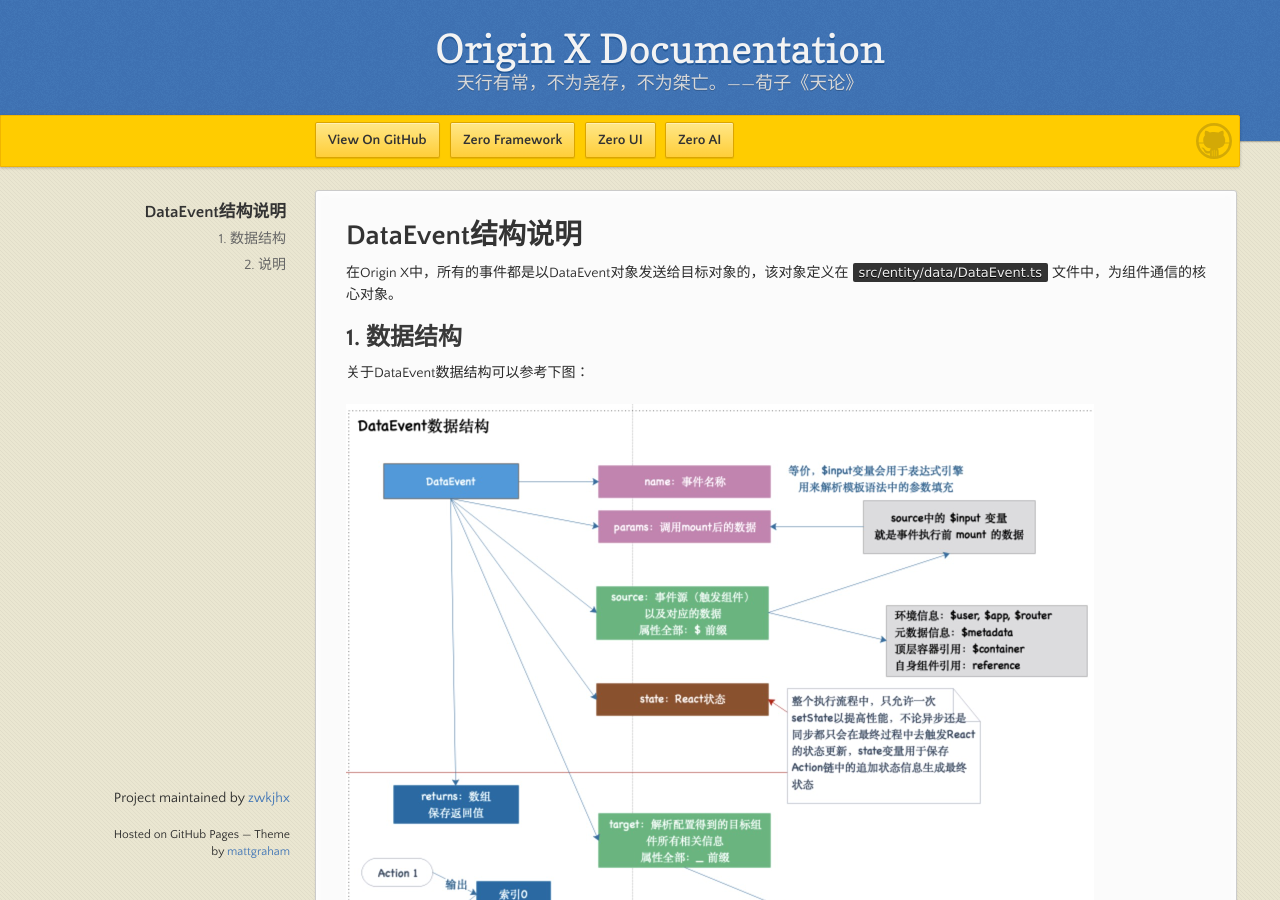
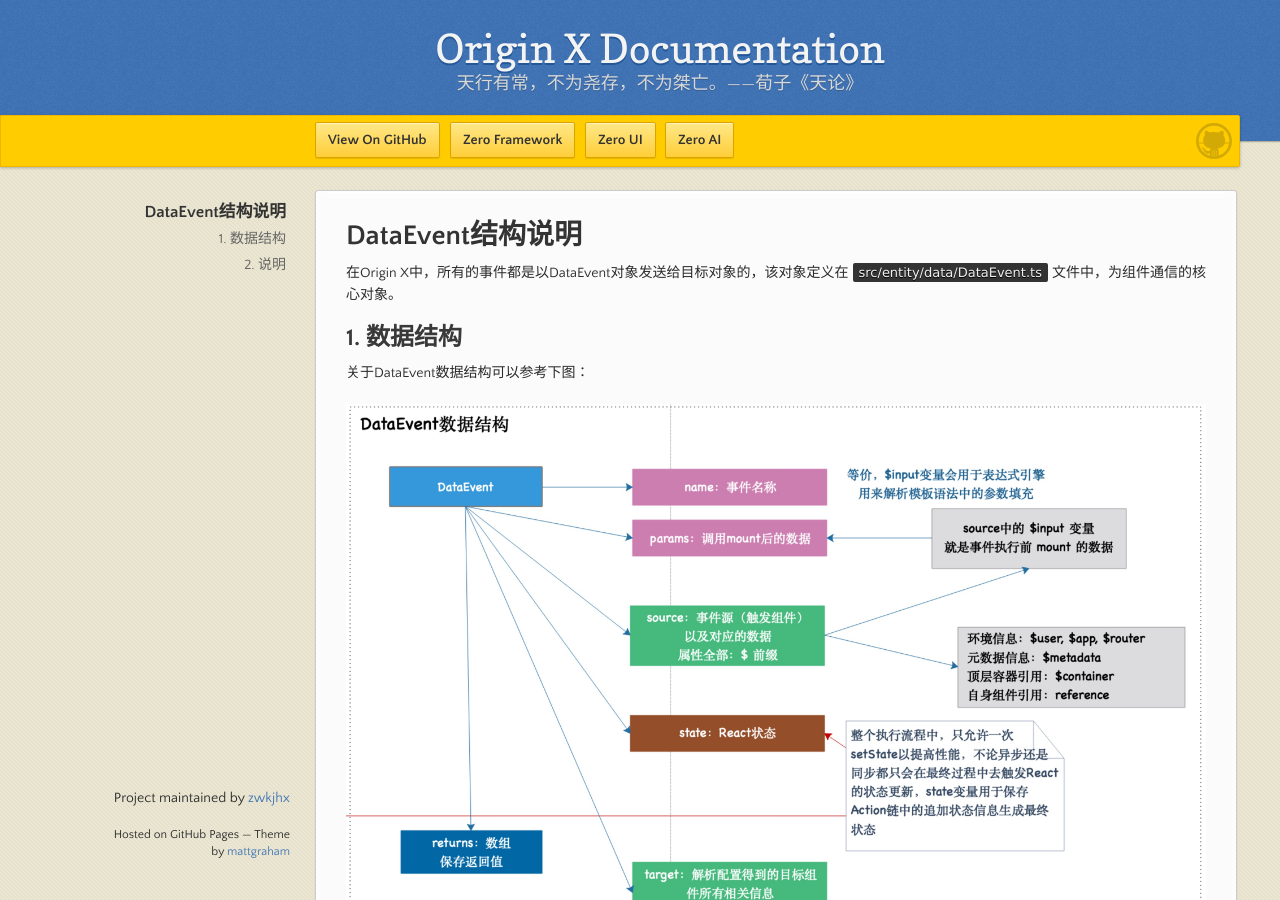
Before and after one commit to zwkjhx/ox-doc, a Jekyll site: the page built from specification/3-origin-xgui-fan/spo-014-dataeventpei-zhi-shuo-ming.md, in a window 1280 px wide and 900 px high. Built offline with Jekyll 4.4.1, drawn with Linux system fonts in a browser that asks for light colours; our own code applies the rules of GitHub Pages for plain Markdown files.

Commit message:
Updates specification/3-origin-xgui-fan/spo-014-dataeventpei-zhi-shuo-ming.md
Auto commit by GitBook Editor

```diff
--- a/specification/3-origin-xgui-fan/spo-014-dataeventpei-zhi-shuo-ming.md
+++ b/specification/3-origin-xgui-fan/spo-014-dataeventpei-zhi-shuo-ming.md
@@ -6,7 +6,7 @@
 
 关于DataEvent数据结构可以参考下图：
 
-![](/assets/images/spo/014/data-event.png)
+![](/assets/images/spo/014/data-event-structure.png)
 
 ## 2. 说明
 
```
Also changed, not shown: assets/images/spo/014/data-event-structure.png (added).
